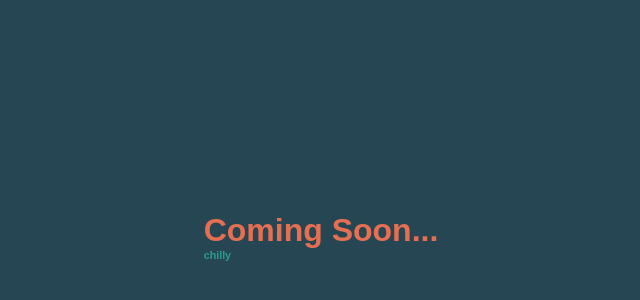
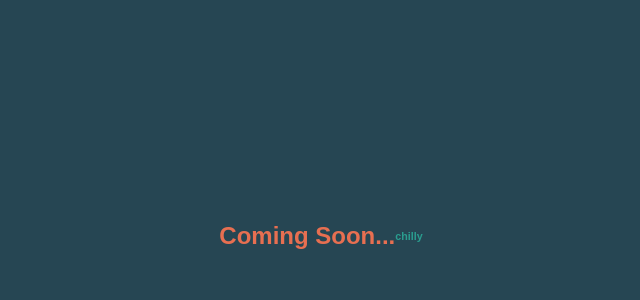
Before and after one commit to winterbeam/winterbeam.github.io, a plain HTML site: page index.html in a window 1280 px wide. Shown: the part 164-464 px from the top of the page, without its empty margins (319-959 px from the left). Drawn offline with Linux system fonts and the light colour scheme.

Commit message:
Update index.html
-typo fixes
-font fixes

```diff
--- a/index.html
+++ b/index.html
@@ -1,6 +1,6 @@
 <!DOCTYPE html>
 <html>
-<heady>
+<head>
   <title>Winterbeam</title>
   <style>
     * {
@@ -16,11 +16,11 @@
       display: flex;
       align-items: center;
       justify-content: center;
-      align-text:center;
     }
 
     h1 {
       color: #E76F51;
+      font-size:1.5em;
     }
 
     h6 {
```
